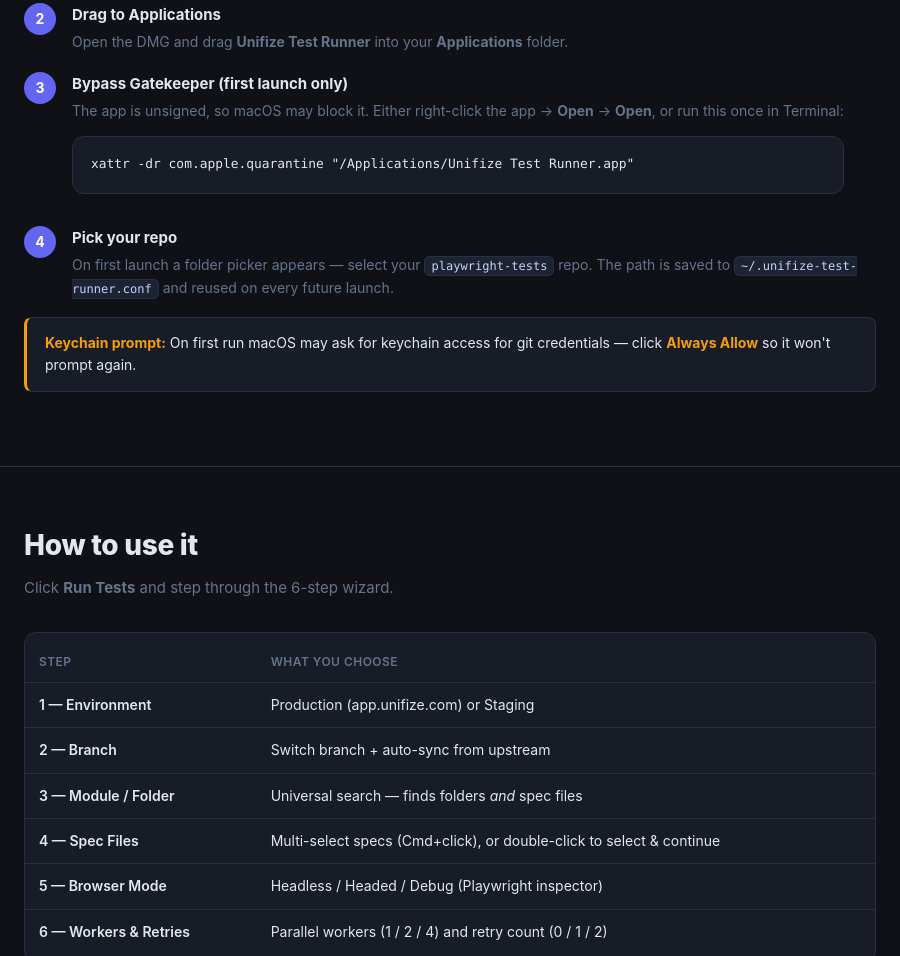
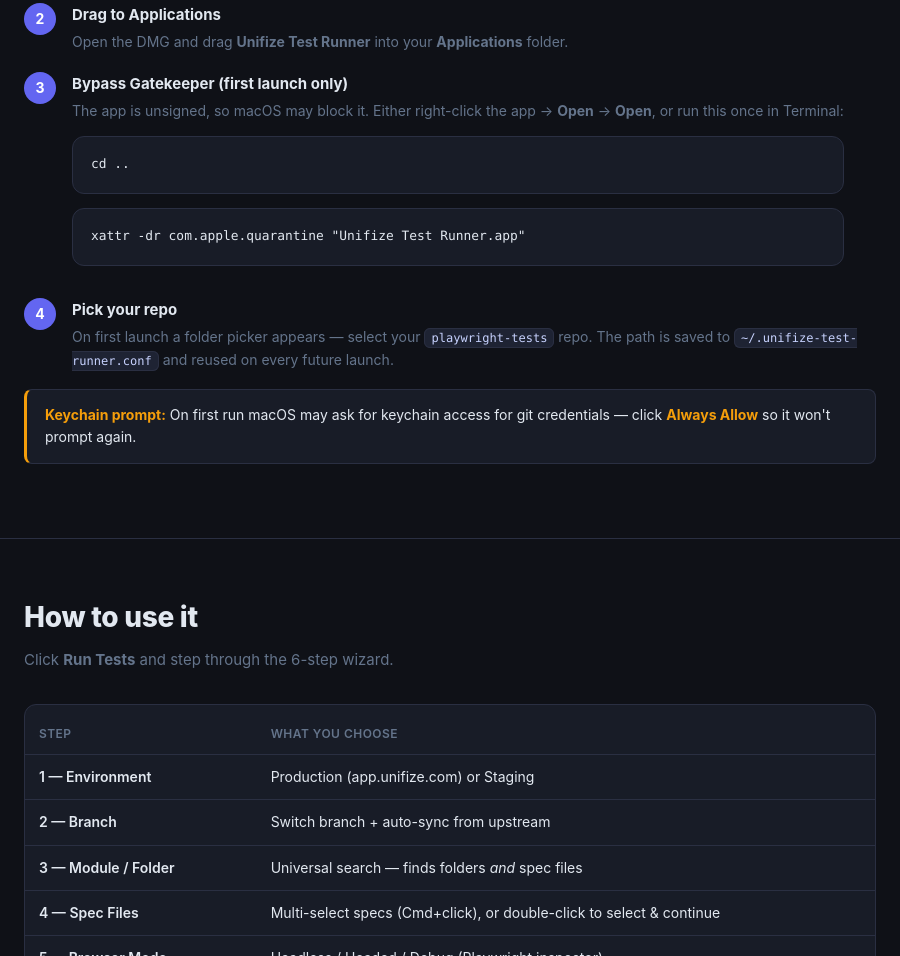
Before and after one commit to prasadhelaskar-unifize/playwright-runner, an Electron app: page docs/index.html in a window 900 px wide. Shown: the part 1462-2418 px from the top of the page. Drawn offline with Linux system fonts and the light colour scheme.

Commit message:
Update instructions for bypassing macOS Gatekeeper in documentation. Changed command to reflect correct path for the Unifize Test Runner app.

```diff
--- a/docs/index.html
+++ b/docs/index.html
@@ -170,7 +170,8 @@
       <div class="stepline"><div class="num"></div><div class="body">
         <h3>Bypass Gatekeeper (first launch only)</h3>
         <p>The app is unsigned, so macOS may block it. Either right-click the app → <strong>Open</strong> → <strong>Open</strong>, or run this once in Terminal:</p>
-        <pre><code>xattr -dr com.apple.quarantine "/Applications/Unifize Test Runner.app"</code></pre>
+        <pre><code>cd ..</code></pre>
+        <pre><code>xattr -dr com.apple.quarantine "Unifize Test Runner.app"</code></pre>
       </div></div>
       <div class="stepline"><div class="num"></div><div class="body">
         <h3>Pick your repo</h3>
```
